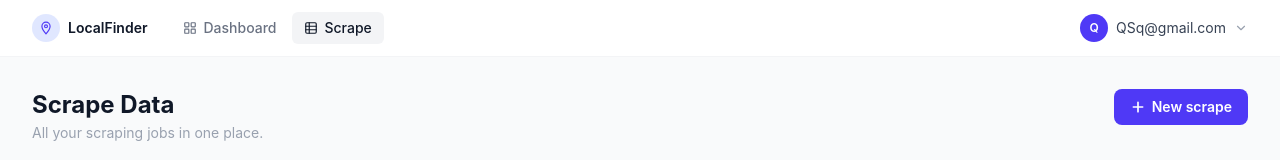
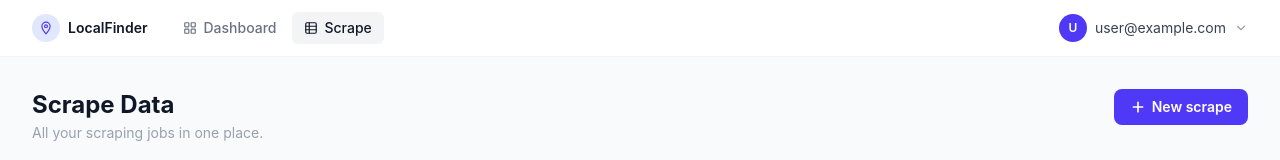
Before and after one commit to dimasrisky/local-finder-fe, a React (Vite) app: page /scrape in a window 1280 px wide. Shown: the top 160 px of the page. Built offline with nearby package versions, Linux system fonts and the light colour scheme.

Commit message:
feat: add flow logout

```diff
--- a/src/components/dashboard/Navbar.tsx
+++ b/src/components/dashboard/Navbar.tsx
@@ -1,10 +1,54 @@
-import React from 'react';
+import React, { useState, useEffect, useRef } from 'react';
 import { useNavigate, useLocation } from 'react-router-dom';
-import { IconPin, IconGrid, IconTable, IconChevronDown } from './icons';
+import { IconPin, IconGrid, IconTable, IconChevronDown, IconLogout } from './icons';
+import { authUtils } from '../../utils/auth';
 
 const Navbar: React.FC = () => {
   const navigate = useNavigate();
   const location = useLocation();
+  const [userDropdownOpen, setUserDropdownOpen] = useState(false);
+  const [userData, setUserData] = useState<any>(null);
+  const dropdownRef = useRef<HTMLDivElement>(null);
+
+  // Load user data on mount
+  useEffect(() => {
+    const user = authUtils.getUserData();
+    setUserData(user);
+  }, []);
+
+  // Close dropdown when clicking outside
+  useEffect(() => {
+    const handleClickOutside = (event: MouseEvent) => {
+      if (dropdownRef.current && !dropdownRef.current.contains(event.target as Node)) {
+        setUserDropdownOpen(false);
+      }
+    };
+
+    document.addEventListener('mousedown', handleClickOutside);
+    return () => {
+      document.removeEventListener('mousedown', handleClickOutside);
+    };
+  }, []);
+
+  const handleLogout = () => {
+    authUtils.clearAuth();
+    setUserDropdownOpen(false);
+    navigate('/login');
+  };
+
+  const getUserInitials = () => {
+    if (userData?.fullName) {
+      return userData.fullName.charAt(0).toUpperCase();
+    }
+    if (userData?.username) {
+      return userData.username.charAt(0).toUpperCase();
+    }
+    return 'U';
+  };
+
+  const getUserEmail = () => {
+    return userData?.email || 'user@example.com';
+  };
 
   const getActivePage = () => {
     const path = location.pathname;
@@ -63,13 +107,35 @@ const Navbar: React.FC = () => {
         </div>
 
         {/* User */}
-        <button className="flex items-center gap-2 focus:outline-none">
-          <div className="w-7 h-7 rounded-full bg-indigo-600 flex items-center justify-center">
-            <span className="text-white text-xs font-semibold">Q</span>
-          </div>
-          <span className="hidden sm:block text-sm text-gray-700">QSq@gmail.com</span>
-          <IconChevronDown className="w-3.5 h-3.5 text-gray-400" />
-        </button>
+        <div className="relative" ref={dropdownRef}>
+          <button
+            onClick={() => setUserDropdownOpen(!userDropdownOpen)}
+            className="flex items-center gap-2 focus:outline-none"
+          >
+            <div className="w-7 h-7 rounded-full bg-indigo-600 flex items-center justify-center">
+              <span className="text-white text-xs font-semibold">{getUserInitials()}</span>
+            </div>
+            <span className="hidden sm:block text-sm text-gray-700">{getUserEmail()}</span>
+            <IconChevronDown className={`w-3.5 h-3.5 text-gray-400 transition-transform duration-200 ${userDropdownOpen ? 'rotate-180' : ''}`} />
+          </button>
+
+          {/* Dropdown Menu */}
+          {userDropdownOpen && (
+            <div className="absolute right-0 mt-2 w-48 bg-white rounded-lg shadow-lg border border-gray-100 py-1 z-50">
+              <div className="px-4 py-2 border-b border-gray-100">
+                <p className="text-sm font-medium text-gray-900">{userData?.fullName || userData?.username || 'User'}</p>
+                <p className="text-xs text-gray-500">{getUserEmail()}</p>
+              </div>
+              <button
+                onClick={handleLogout}
+                className="w-full flex items-center gap-2 px-4 py-2 text-sm text-red-600 hover:bg-red-50 transition-colors duration-150"
+              >
+                <IconLogout className="w-4 h-4" />
+                Logout
+              </button>
+            </div>
+          )}
+        </div>
       </div>
     </nav>
   );
--- a/src/components/dashboard/icons.tsx
+++ b/src/components/dashboard/icons.tsx
@@ -81,3 +81,11 @@ export const IconRefresh = ({ className = "w-4 h-4" }) => (
     <path strokeLinecap="round" strokeLinejoin="round" d="M20.49 9A9 9 0 005.64 5.64L4 10m16 4l-1.64 4.36A9 9 0 013.51 15" />
   </svg>
 );
+
+export const IconLogout = ({ className = "w-4 h-4" }) => (
+  <svg viewBox="0 0 24 24" fill="none" stroke="currentColor" strokeWidth={2} className={className}>
+    <path strokeLinecap="round" strokeLinejoin="round" d="M9 21H5a2 2 0 0 1-2-2V5a2 2 0 0 1 2-2h4" />
+    <polyline points="16 17 21 12 16 7" />
+    <line x1="21" y1="12" x2="9" y2="12" />
+  </svg>
+);
--- a/src/pages/LoginPage.tsx
+++ b/src/pages/LoginPage.tsx
@@ -3,6 +3,7 @@ import { Link, useNavigate } from "react-router-dom";
 import Logo from "../components/Logo";
 import InputField from "../components/InputField";
 import GradientPanel from "../components/GradientPanel";
+import { authUtils } from "../utils/auth";
 
 const LoginPage = () => {
   const navigate = useNavigate();
@@ -48,12 +49,12 @@ const LoginPage = () => {
       if (response.ok) {
         // Store token in localStorage if provided
         if (data.token) {
-          localStorage.setItem('auth_token', data.token);
+          authUtils.setToken(data.token);
         }
 
         // Store user data if provided
         if (data.user) {
-          localStorage.setItem('user_data', JSON.stringify(data.user));
+          authUtils.setUserData(data.user);
         }
 
         showNotification('success', 'Login successful! Redirecting to dashboard...');
--- a/src/pages/RegisterPage.tsx
+++ b/src/pages/RegisterPage.tsx
@@ -3,6 +3,7 @@ import { Link, useNavigate } from "react-router-dom";
 import Logo from "../components/Logo";
 import InputField from "../components/InputField";
 import GradientPanel from "../components/GradientPanel";
+import { authUtils } from "../utils/auth";
 
 const RegisterPage = () => {
   const navigate = useNavigate();
```
